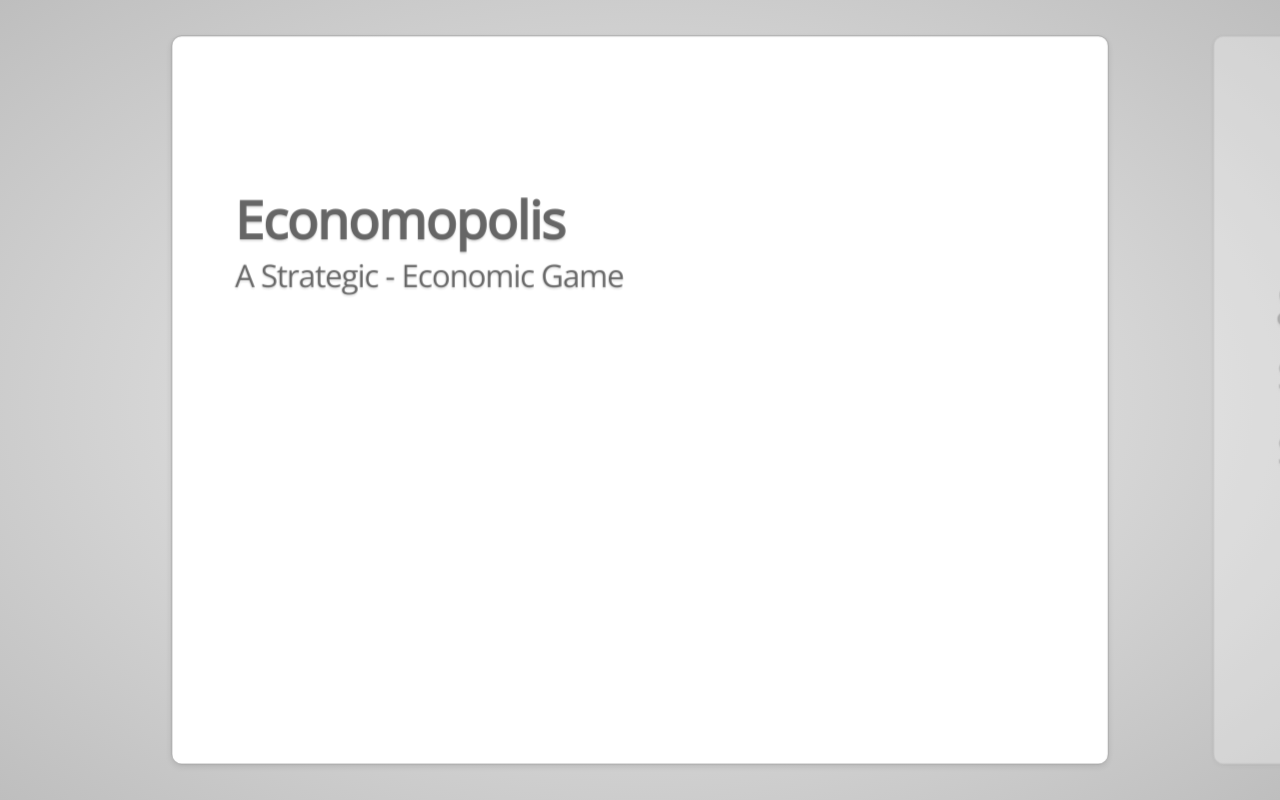
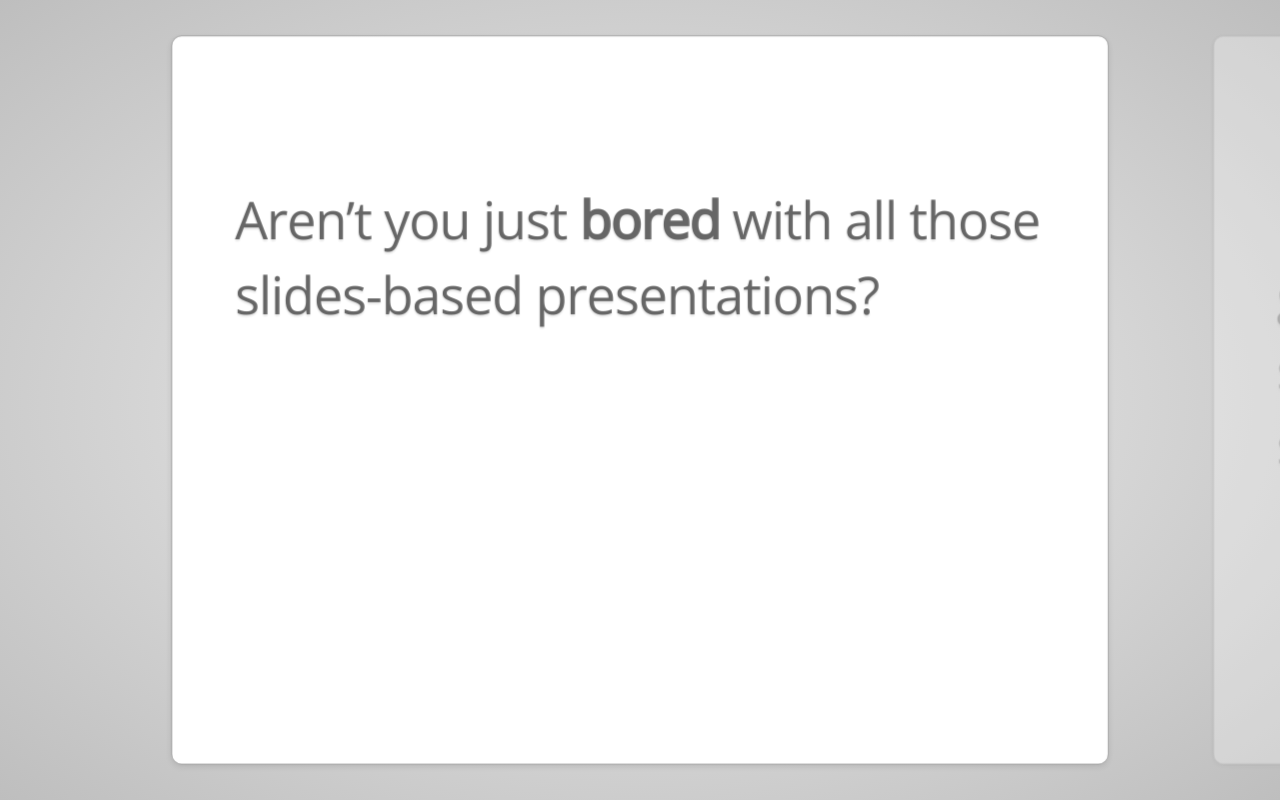
Before and after one commit to YasinMahdizadeh/Economopolis, a website: page index.html in a window 1280 px wide. Shown: the top 800 px of the page. Drawn offline with nearby package versions, Linux system fonts and the light colour scheme.

Commit message:
Update index.html

```diff
--- a/index.html
+++ b/index.html
@@ -44,8 +44,7 @@
     >
 
     <div id="bored" class="step slide" data-x="-1000" data-y="-1500" data-autoplay="10">
-        <q><b>Economopolis</b></q>
-        <p>A Strategic - Economic Game</p>
+        <q>Aren’t you just <b>bored</b> with all those slides-based presentations?</q>
     </div>
 
     <div class="step slide" data-x="0" data-y="-1500">
```
